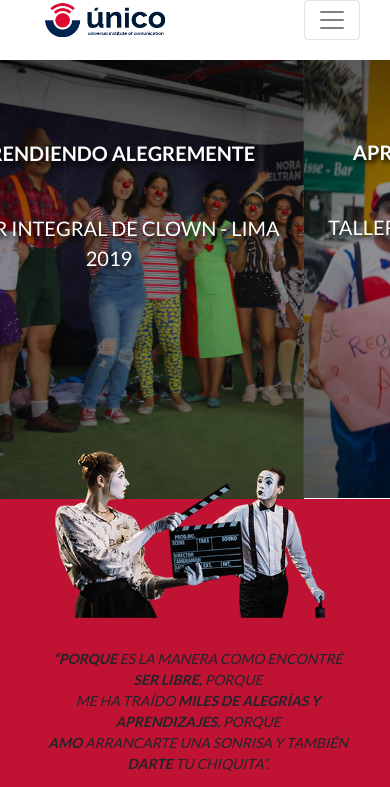
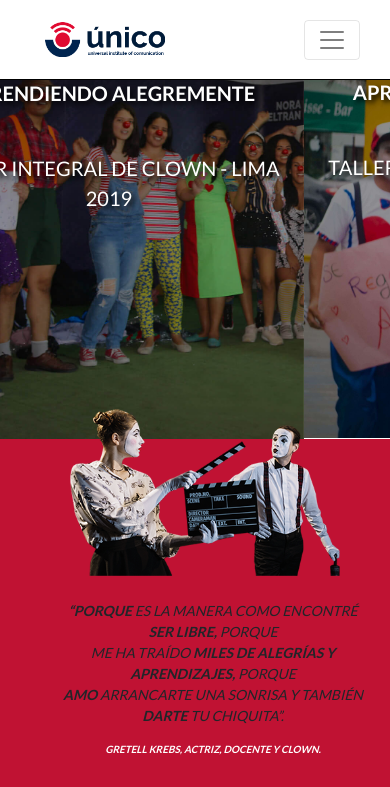
Before and after one commit to ChristopherAlexis/WEB-UNICO, a plain HTML site: page index.html in a window 390 px wide. Shown: the top 787 px of the page. Drawn offline with nearby package versions, Linux system fonts and the light colour scheme.

Commit message:
"Nav del modo movil hecha"

```diff
--- a/css/stylearmando.css
+++ b/css/stylearmando.css
@@ -1537,7 +1537,6 @@ padding-top: 60px;
 /* codigo alexis  */
 header{
     z-index: 1000;
-    border: tomato 0px solid;
     padding: -100px;
     margin: -100px;
     /* box-sizing: border-box; */
@@ -1550,9 +1549,67 @@ header{
   margin: 0%;
 }
 .space{
-    top: -10px;
+    top: 0px;
 }
 .pt-4{
     padding-top: 0!important;
     line-height: 20px;
 }
+
+
+body{
+    font-size: 62.5%!important;
+}
+@media screen and (min-width: 360px) and (max-width:480px){
+    .space{
+        z-index: 1030;
+        top: 0;
+        background: #fff;
+        width: 100%;
+    }
+    .otro,.space {
+        position: fixed;
+        right: 0;
+        left: 0;
+        border-width: 0 0 1px;
+        background: #fff;
+    }
+    .navbar {
+        position: relative;
+        z-index: 1000;
+        min-height: 80px;
+        margin-bottom: -50px;
+        padding-left:30px;
+        padding-right:30px;
+        border-bottom: 1px solid black;
+        background: #fff;
+        width: 100%;
+
+    }
+    nav {
+        display: block;
+        background: #fff;
+        width: 100%;
+    }
+    .nav-contain{
+        margin: 0;
+        padding: 0;
+        width: 100%;
+        background: #fff;
+        width: 100%;
+    }
+    .row {
+        display: -webkit-box;
+        display: -ms-flexbox;
+        display: flex;
+        -ms-flex-wrap: wrap;
+        flex-wrap: wrap;
+        margin-right: 0px;
+        margin-left: 0px;
+    }
+    .col-lg-12{
+        padding-left: 0;
+        padding-right: 0;
+    }
+
+}
--- a/index.html
+++ b/index.html
@@ -62,7 +62,7 @@
 
 
   <!--menu-->
-  <div class="main-container nav-bg-color col-lg-12 space">
+  <div class="main-container nav-bg-color col-lg-12 otro space">
     <div class="col-md-12 inside-container nav-contain">
       <nav class=" navbar navbar-expand-lg navbar-light ">
         <img src="image/Logo 4.png" class="col-md-2 img-fluid" alt="">
```
